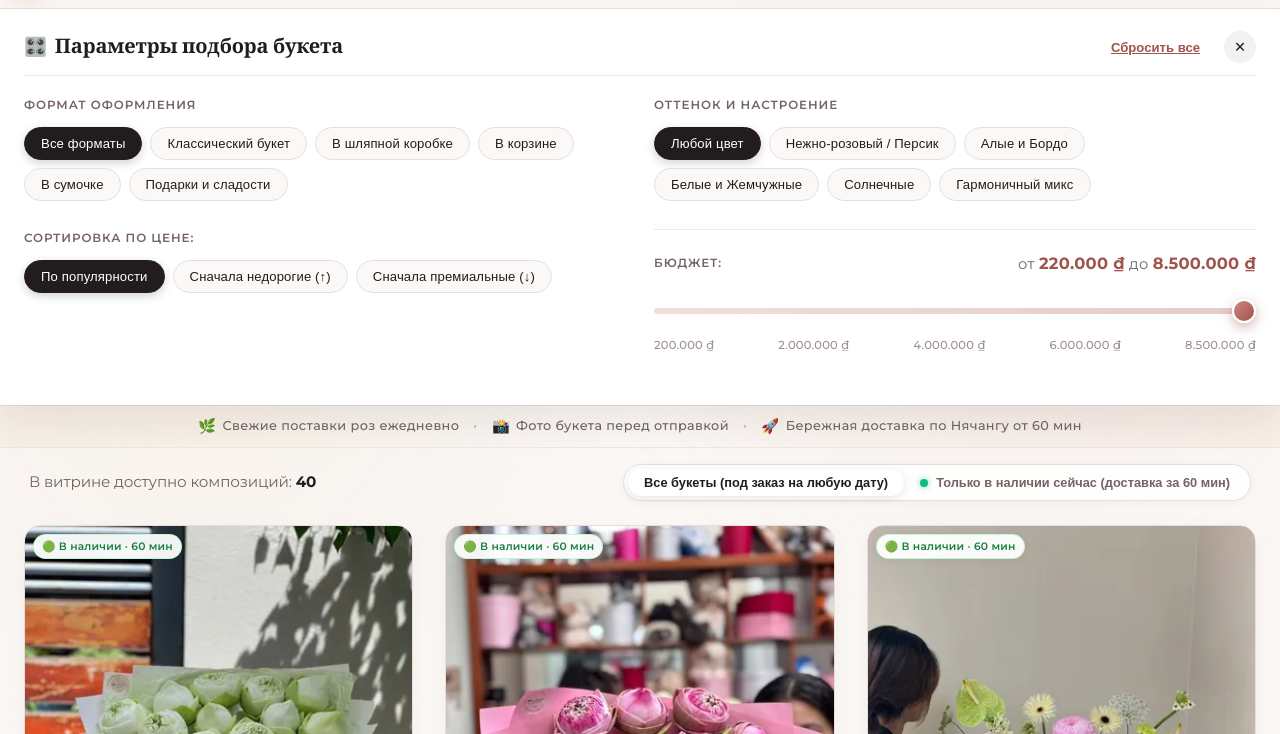
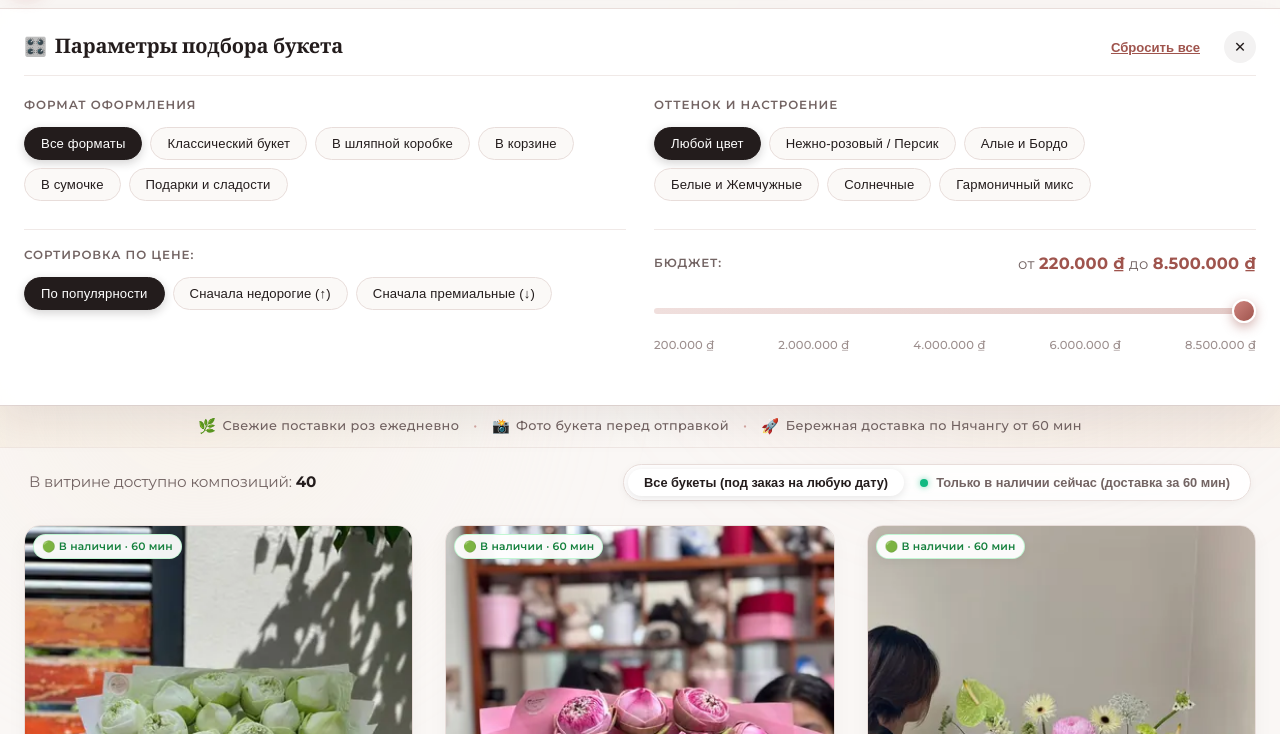
Before and after one commit to synaptiqlab/demo, a plain HTML site: page art-bouquet/index.html in a window 1280 px wide. Both pictures are taken after a click on the button "Открыть фильтры". Shown: the part 66-800 px from the top of the page. Drawn offline with nearby package versions, Linux system fonts and the light colour scheme; a web font is replaced by a local one.

Commit message:
style(art-bouquet): styles for header search, filter drawer and trust ticker

```diff
--- a/art-bouquet/css/style.css
+++ b/art-bouquet/css/style.css
@@ -320,7 +320,7 @@ body {
 }
 
 .filter-drawer.open {
-  max-height: 650px;
+  max-height: 800px;
   opacity: 1;
   border-top-color: var(--color-border);
 }
@@ -486,6 +486,13 @@ body {
     grid-template-columns: 1fr;
     gap: 20px;
   }
+}
+
+/* Price Sorting Chips Wrap */
+.filter-sort-wrap {
+  margin-bottom: 20px;
+  padding-top: 16px;
+  border-top: 1px solid var(--color-border-light);
 }
 
 /* Full Width Price Slider */
```
